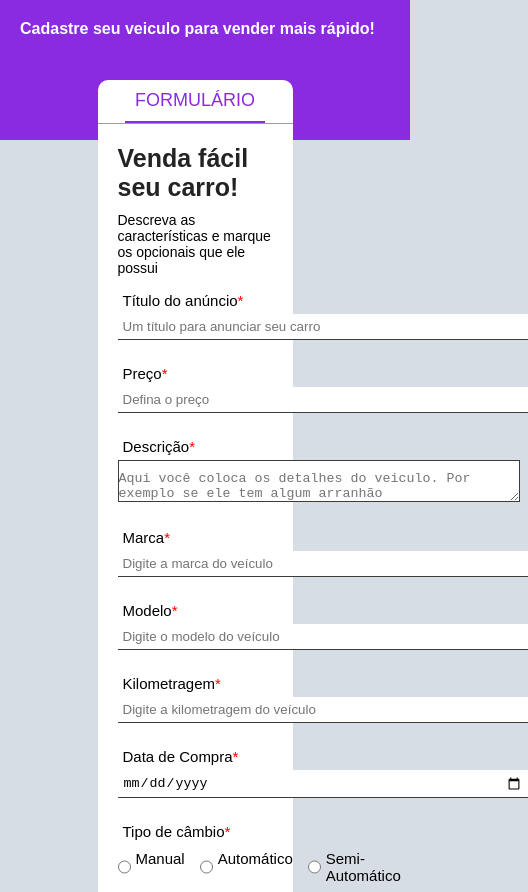
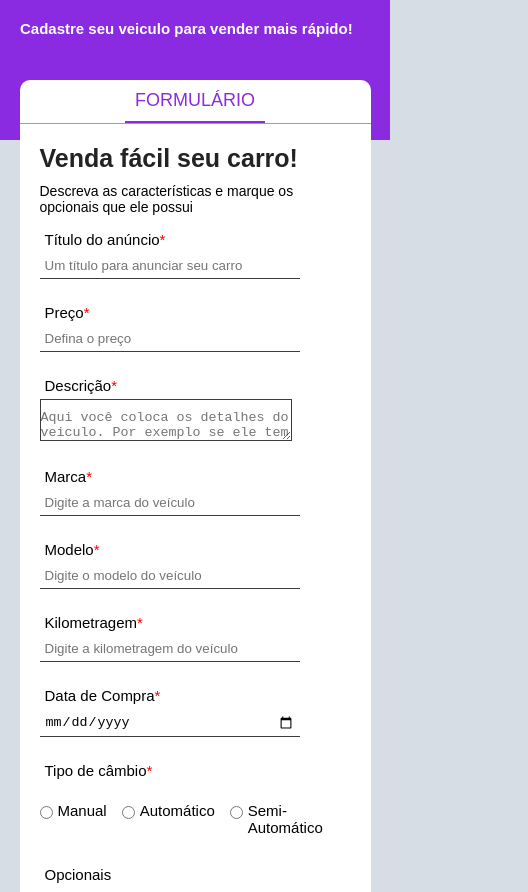
Before and after one commit to CaioSousa-10/Projeto-Formulario-venda-de-carros, a plain HTML site: page index.html in a window 390 px wide. Shown: the top 892 px of the page, 528 px wide, since content can reach past the window. Drawn offline with Linux system fonts and the light colour scheme.

Commit message:
Aplicando a responsividade ao formulario

```diff
--- a/css/style.css
+++ b/css/style.css
@@ -44,7 +44,6 @@ p {
 
 header {
     background-color: blueviolet;
-    width: 100%;
     height: 12rem;
     padding: 1rem;
 }
@@ -135,3 +134,44 @@ label, input {
     color: blueviolet;
     border-color: blueviolet;
 }
+
+@media (min-width: 300px) and (max-width: 820px) {
+
+    h2 {
+        padding: 1rem;
+        font-size: 1.5rem;
+        color: white;
+    }
+
+    .container {
+        background-color: white;
+        max-width: 90%;
+        margin: 0 auto;
+        text-align: center;
+        position: relative;
+        bottom: 6rem;
+        border-radius: 1rem;
+
+    }
+
+    .input-text {
+        width: 25rem;
+        border-bottom: 1px solid #3d3c3c;
+    }
+
+    .radio {
+        display: flex;
+        margin-right: 1rem;
+    }
+
+    .radio label {
+        margin-right: 1rem;
+        margin-top: 1.3rem;
+    }
+
+    #description-field {
+        width: 25rem;
+        border: solid 1px #3d3c3c;
+        padding-top: 1rem;
+    }
+}
```
